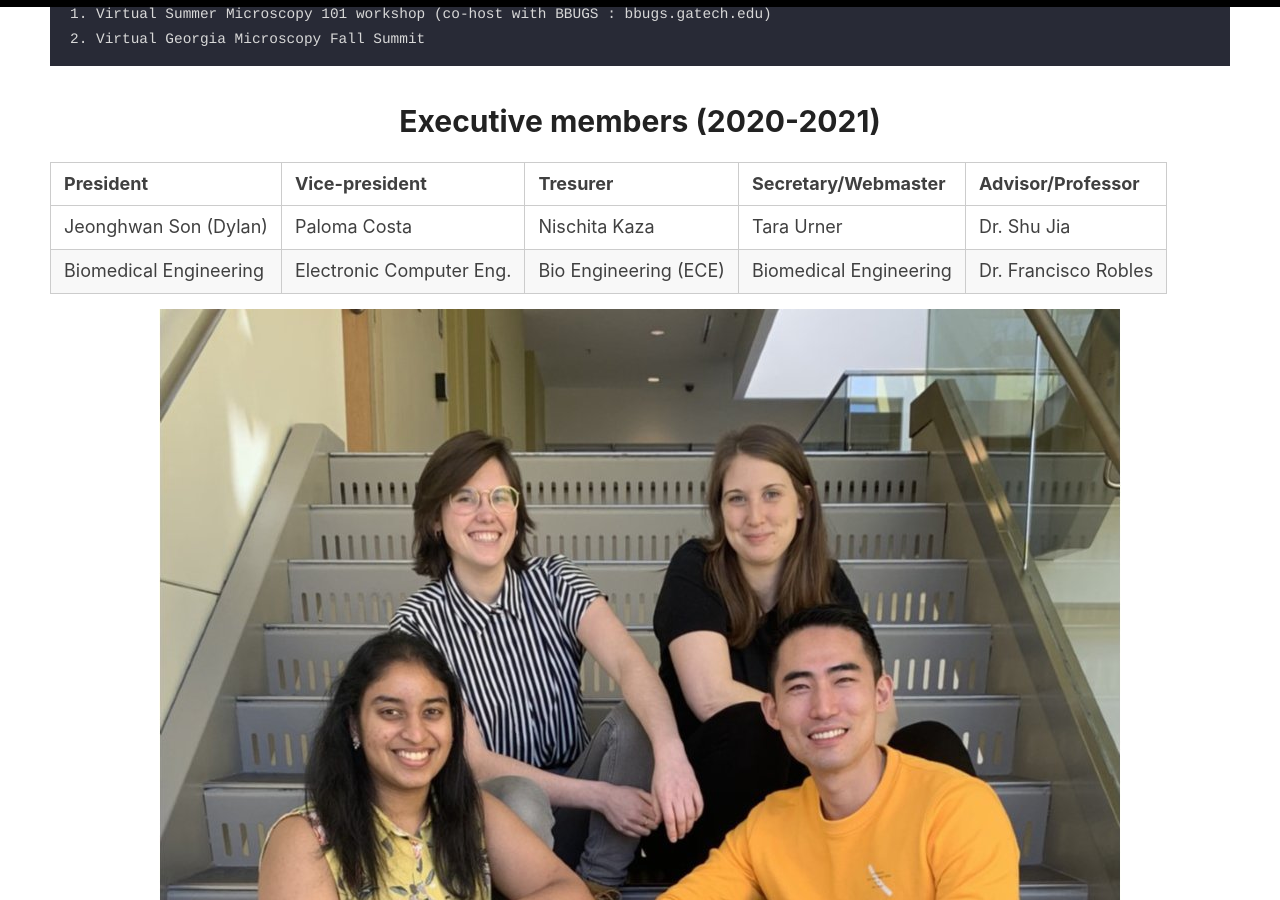
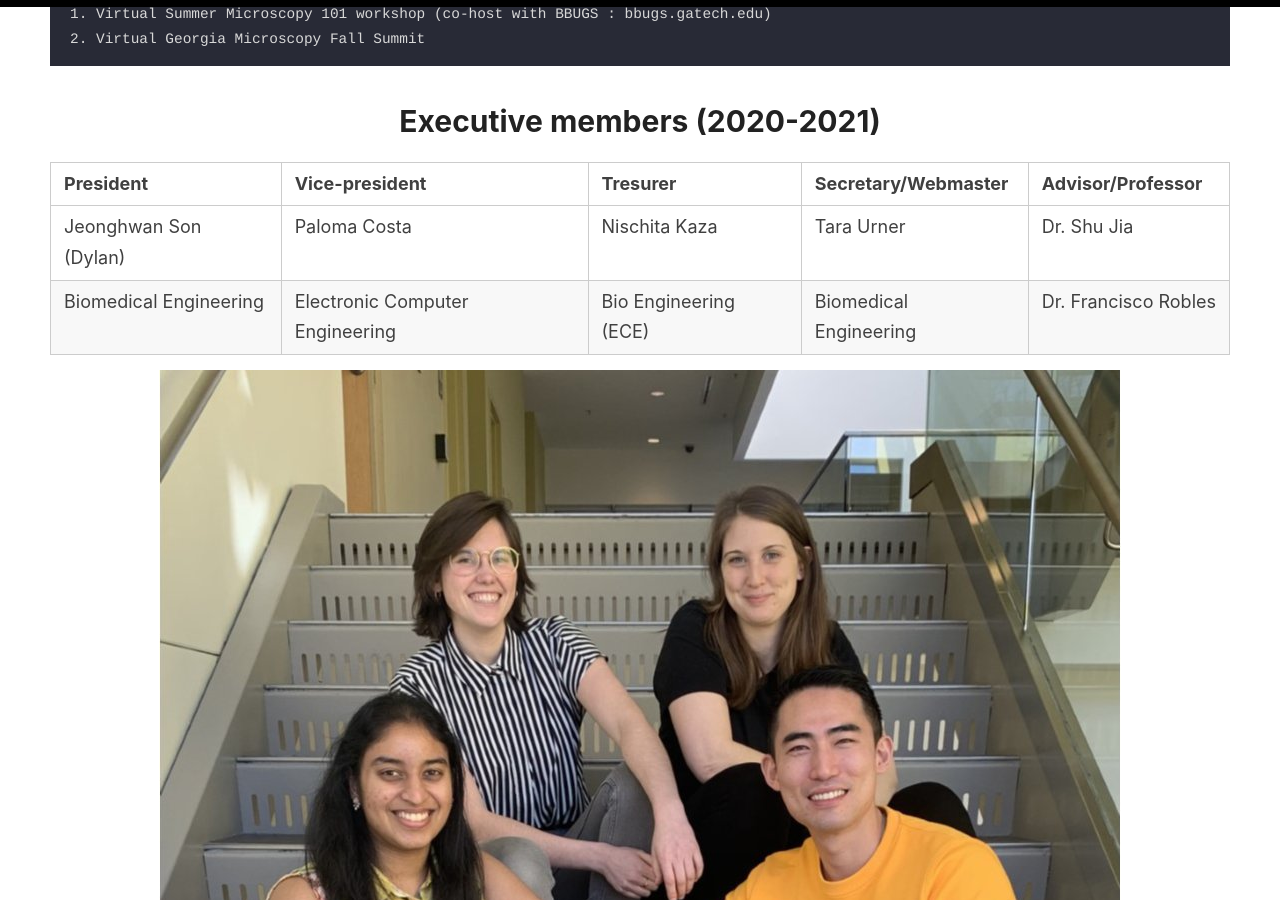
Before and after one commit to bipsgatech/bipsgatech.github.io, a Jekyll site: the page built from index.md, in a window 1280 px wide and 900 px high, scrolled down 322 px. Built offline with Jekyll 4.4.1, drawn with Linux system fonts in a browser that asks for light colours; our own code applies the rules of GitHub Pages for plain Markdown files.

Commit message:
Update index.md

```diff
--- a/index.md
+++ b/index.md
@@ -16,9 +16,9 @@ Upcoming initiatives
 
 # Executive members (2020-2021)
 
- |President              | Vice-president          |Tresurer              |Secretary/Webmaster    |Advisor/Professor    |
- |---------------------- |------------------------ |--------------------- |---------------------- |-------------------- |
- |Jeonghwan Son (Dylan)  |Paloma Costa             |Nischita Kaza         |Tara Urner             |Dr. Shu Jia          |
- |Biomedical Engineering |Electronic Computer Eng. |Bio Engineering (ECE) |Biomedical Engineering |Dr. Francisco Robles |
+ |President              | Vice-president    |Tresurer              |Secretary/Webmaster    |Advisor/Professor    |
+ |---------------------- |------------------ |--------------------- |---------------------- |-------------------- |
+ |Jeonghwan Son (Dylan)  |Paloma Costa                    |Nischita Kaza         |Tara Urner             |Dr. Shu Jia          |
+ |Biomedical Engineering |Electronic Computer Engineering |Bio Engineering (ECE) |Biomedical Engineering |Dr. Francisco Robles |
 
 ![image](/images/Bips_executive.png)
```
